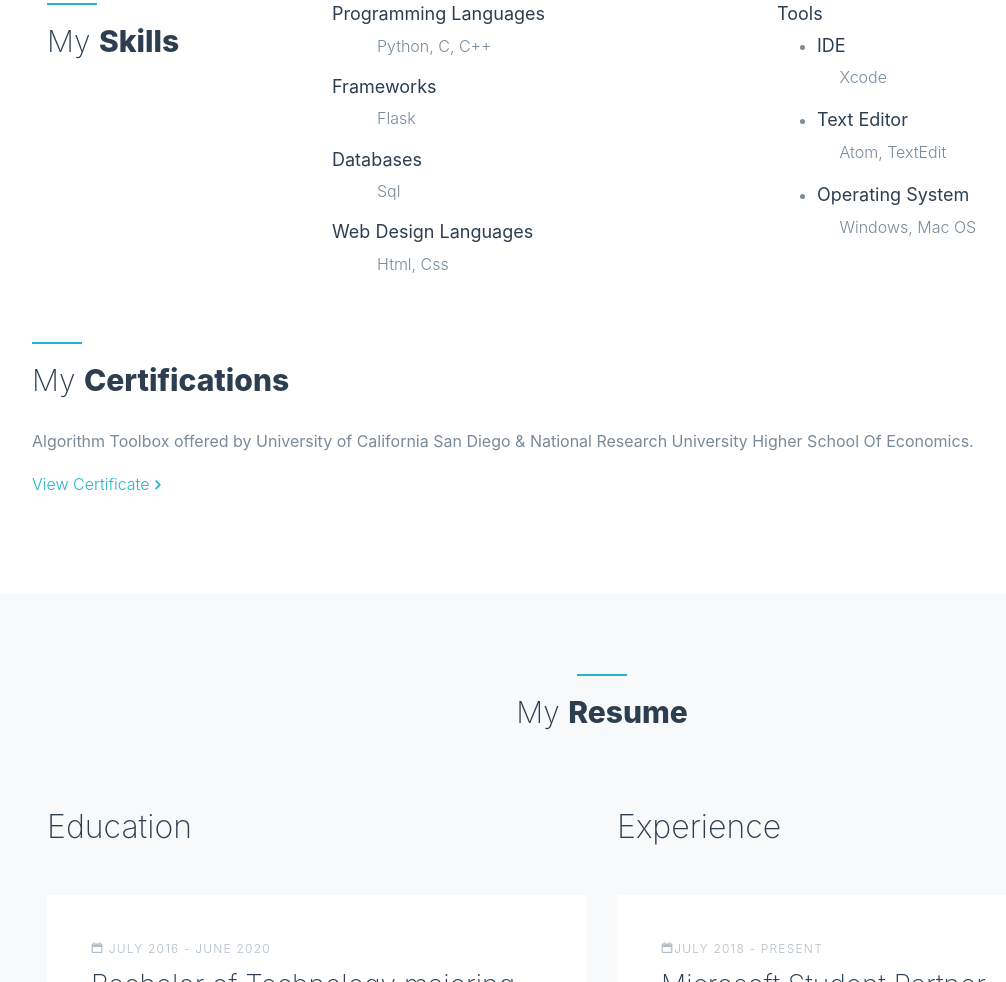
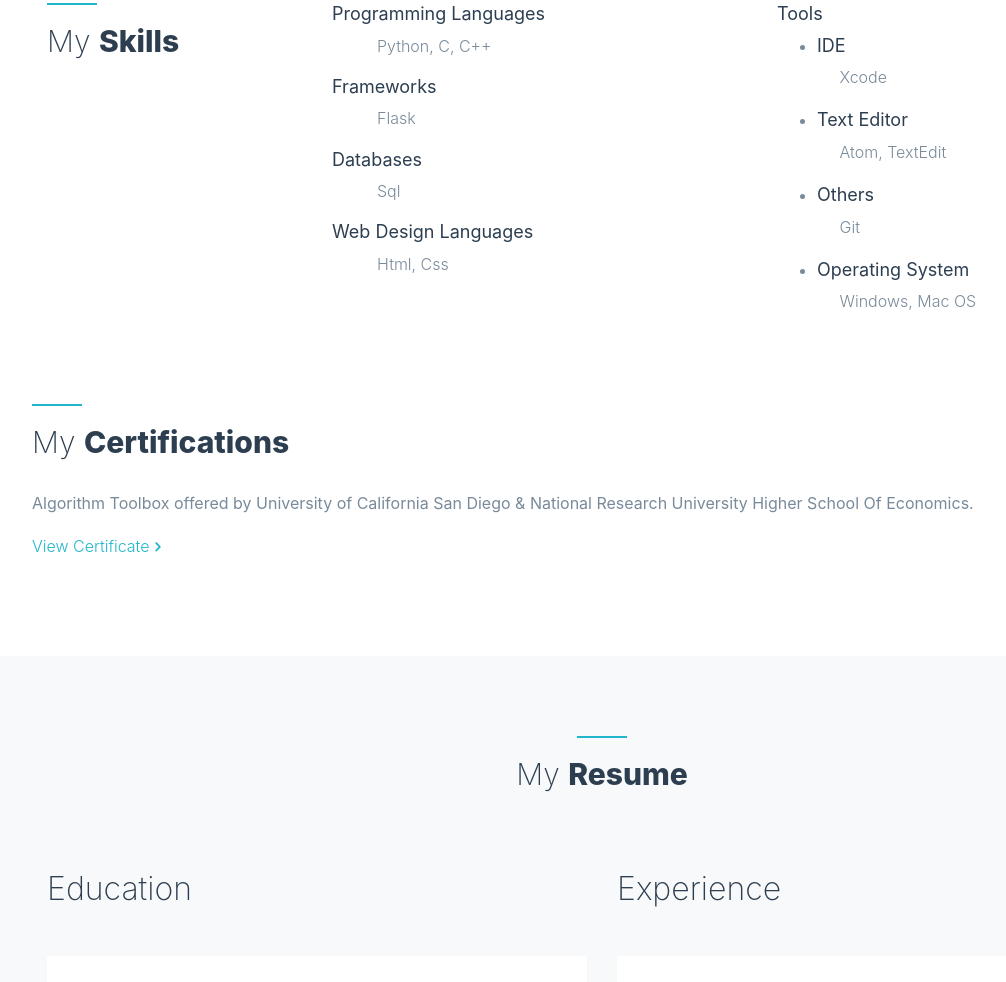
Before and after one commit to ulshell/Portfolio, a plain HTML site: page index.html in a window 1280 px wide. Shown: the part 1464-2446 px from the top of the page, without its empty margins (38-1044 px from the left). Drawn offline with nearby package versions, Linux system fonts and the light colour scheme; some packages are replaced by stand-ins of ours; no server answers; files whose address does not match are found by name.

Commit message:
changes in skills

```diff
--- a/index.html
+++ b/index.html
@@ -125,6 +125,9 @@
                         </li>
                         <li><h3><strong>Text Editor</strong></h3>
                             <p>&nbsp;&nbsp;&nbsp;&nbsp;&nbsp;Atom, TextEdit</p>
+                        </li>
+                        <li><h3><strong>Others</strong></h3>
+                            <p>&nbsp;&nbsp;&nbsp;&nbsp;&nbsp;Git</p>
                         </li>
                         <li><h3><strong>Operating System</strong></h3>
                             <p>&nbsp;&nbsp;&nbsp;&nbsp;&nbsp;Windows, Mac OS</p>
```
